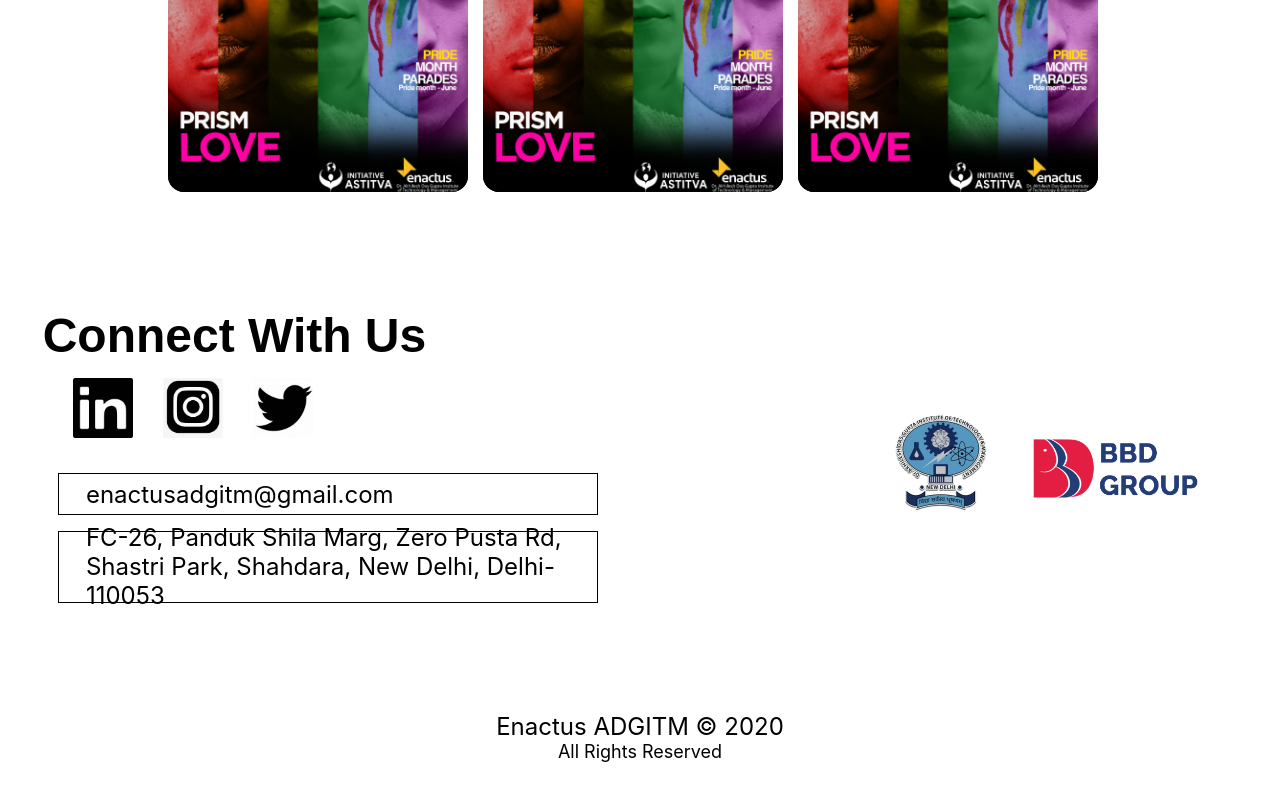
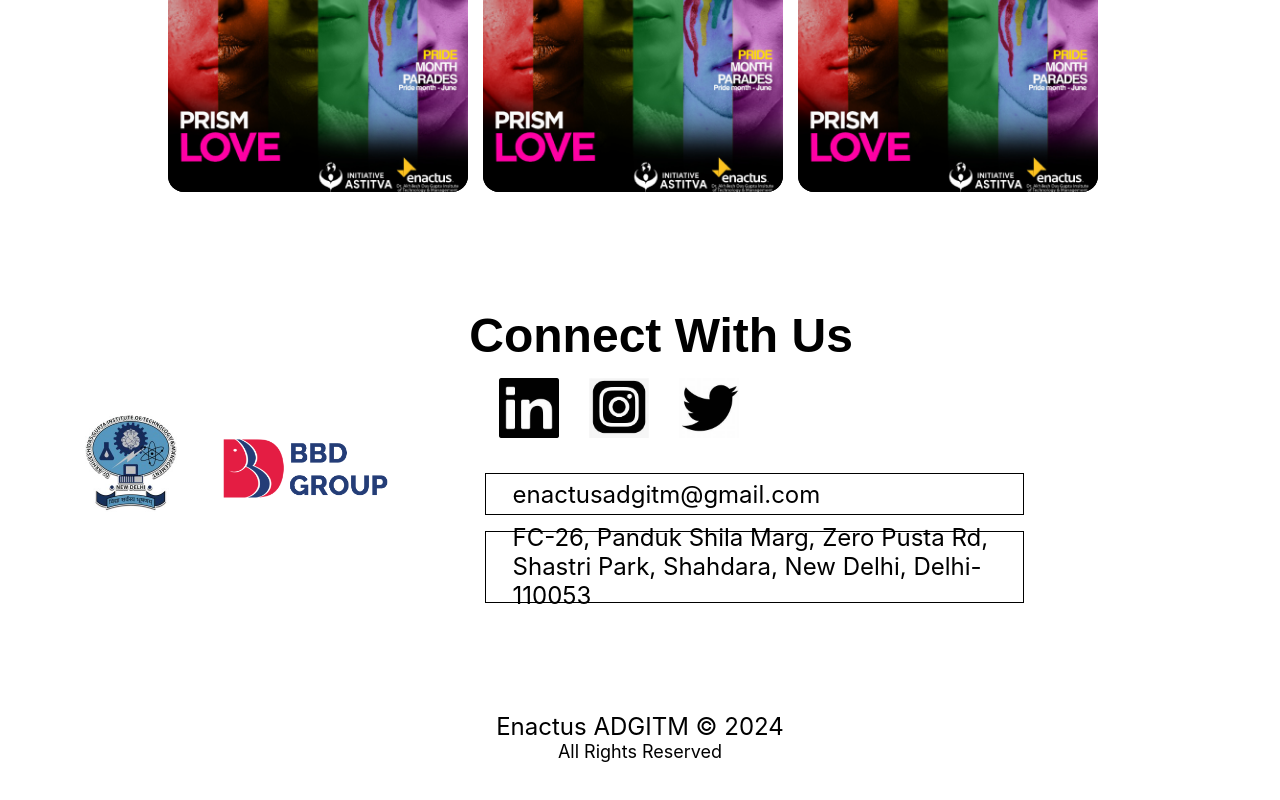
Before and after one commit to Sameer-khann/EnactusADGIPS, a React (Create React App) app: page / in a window 1280 px wide. Shown: the part 1735-2535 px from the top of the page. Built offline with nearby package versions, Linux system fonts and the light colour scheme.

Commit message:
footer changes

```diff
--- a/src/Components/Footer.js
+++ b/src/Components/Footer.js
@@ -5,19 +5,26 @@ export default function Footer() {
     return (
         <div>
             <div class="footer">
+                <div class="second">
+                    <div class="main-logo1"></div>
+                    <div class="main-logo2"></div>
+                </div>
                 <div class="first">
                     <div class="heading">Connect With Us</div>
                     <div class="socials">
                         <a
                             href="https://www.linkedin.com/company/enactus-adgitm"
+                            target="_main"
                             class="firstlogo"
                         ></a>
                         <a
                             href="https://www.instagram.com/enactus.adgitm/"
+                            target="_main"
                             class="secondlogo"
                         ></a>
                         <a
                             href="https://twitter.com/adgitmenactus"
+                            target="_main"
                             class="thirdlogo"
                         ></a>
                     </div>
@@ -31,13 +38,9 @@ export default function Footer() {
                         </div>
                     </div>
                 </div>
-                <div class="second">
-                    <div class="main-logo1"></div>
-                    <div class="main-logo2"></div>
-                </div>
             </div>
             <div class="copyright">
-                <div class="l1">Enactus ADGITM © 2020</div>
+                <div class="l1">Enactus ADGITM © 2024</div>
                 <div class="l2">All Rights Reserved</div>
             </div>
         </div>
```
